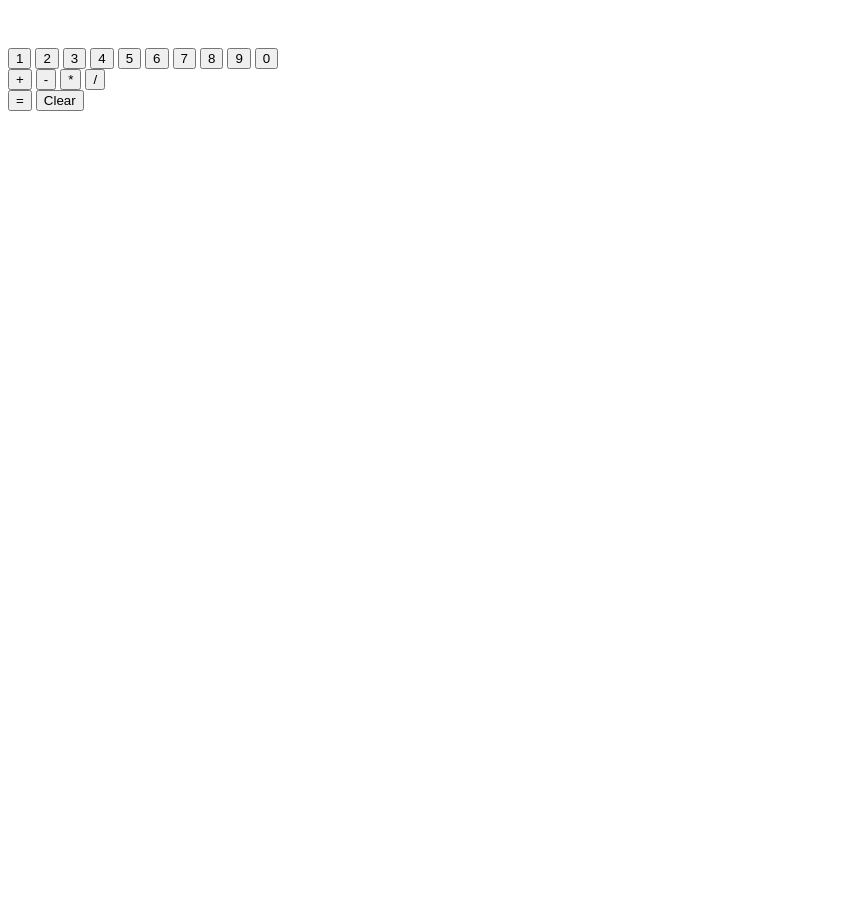
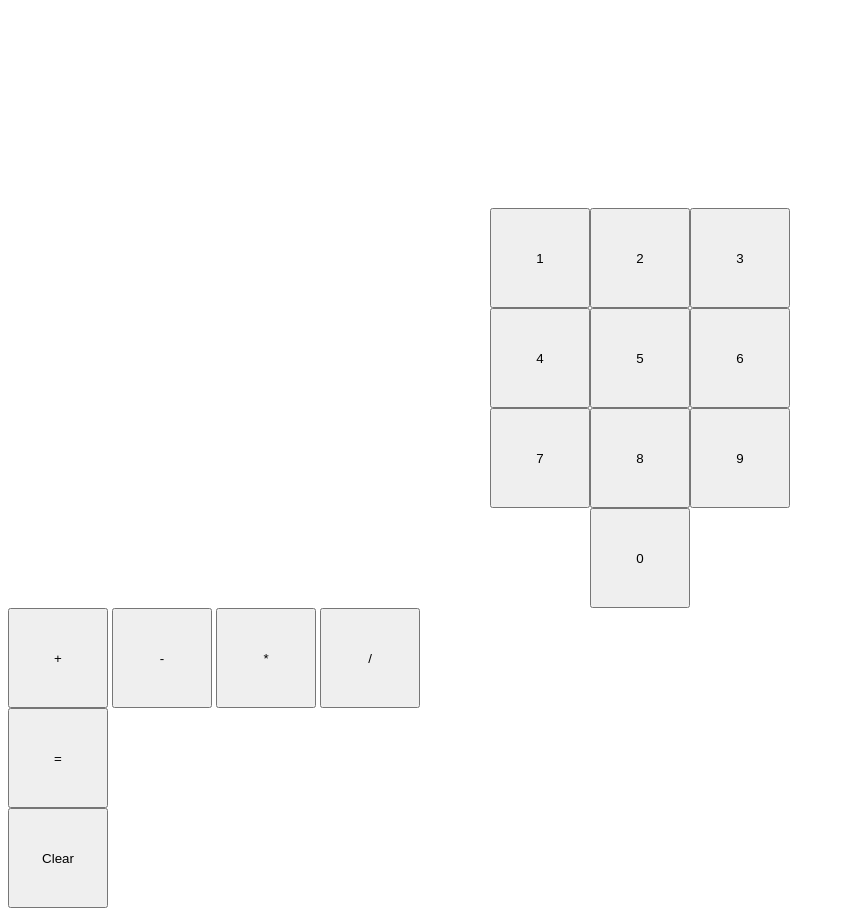
Before and after one commit to KyleAMcGinley/Calculator, a plain HTML site: page index.html in a window 1280 px wide. Shown: the whole page, without its empty margins (0-845 px from the left). Before the commit the page ends 800 px from the top, so only its background shows below. Drawn offline with Linux system fonts and the light colour scheme.

Commit message:
Added some style

```diff
--- a/index.html
+++ b/index.html
@@ -12,16 +12,16 @@
     <div id="calculator">
         <div id="display"></div>
         <div id="numbers">
-            <button id="one">1</button>
-            <button id="two">2</button>
-            <button id="three">3</button>
-            <button id="four">4</button>
-            <button id="five">5</button>
-            <button id="six">6</button>
-            <button id="seven">7</button>
-            <button id="eight">8</button>
-            <button id="nine">9</button>
-            <button id="zero">0</button>
+            <button id="one" class ="num-row-one">1</button>
+            <button id="two" class ="num-row-one">2</button>
+            <button id="three" class ="num-row-one">3</button>
+            <button id="four" class ="num-row-two">4</button>
+            <button id="five" class ="num-row-two">5</button>
+            <button id="six" class ="num-row-two">6</button>
+            <button id="seven" class ="num-row-three">7</button>
+            <button id="eight" class ="num-row-three">8</button>
+            <button id="nine" class ="num-row-three">9</button>
+            <button id="zero" class ="num-row-four">0</button>
         </div>
         <div id="operators">
             <button id="plus">+</button>
--- a/styles.css
+++ b/styles.css
@@ -1,4 +1,31 @@
+#calculator{
+    display: flex;
+    justify-content: center;
+    align-self: center;
+    flex-direction: column;
+}
+
 #display{
     display: flex;
-    padding: 20px;
+    height: 200px;
+    justify-content: center;
+    align-items: center;
+    font-size: 50px;
 }
+
+
+#numbers{
+    display: flex;
+    justify-content: center;
+    align-self: center;
+    height: 400px;
+    width: 300px;
+    flex-direction: row;
+    flex-wrap: wrap;
+}
+
+button{
+    height: 100px;
+    width: 100px;
+    margin: 0px;
+}
```
